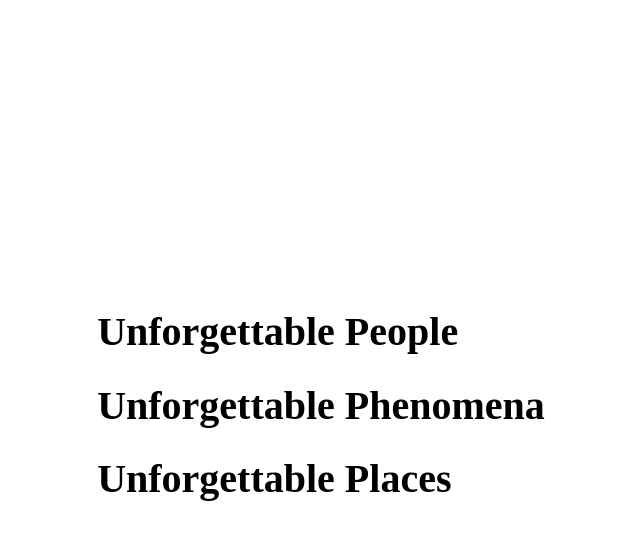
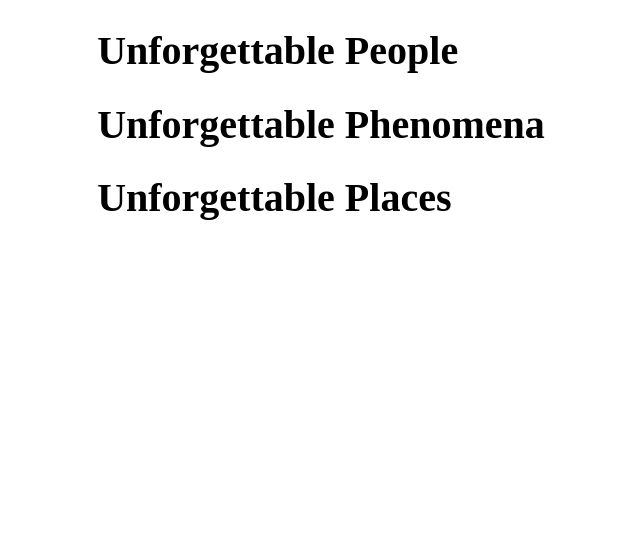
Before and after one commit to eb-t1933/Unforgettable, a Jekyll site: the page built from index.html, in a window 1280 px wide. Shown: the top 540 px of the page, without its empty margins (319-959 px from the left). Built offline with Jekyll 4.4.1, drawn with Linux system fonts in a browser that asks for light colours.

Commit message:
Responsive Three

```diff
--- a/_sass/main.scss
+++ b/_sass/main.scss
@@ -33,7 +33,7 @@ ul {
   display: flex;
   align-items: center;
   justify-content: center;
-  height: 90vh;
+
 }
 
 .main-navigation {
```
Also changed, not shown: 2 other files.
